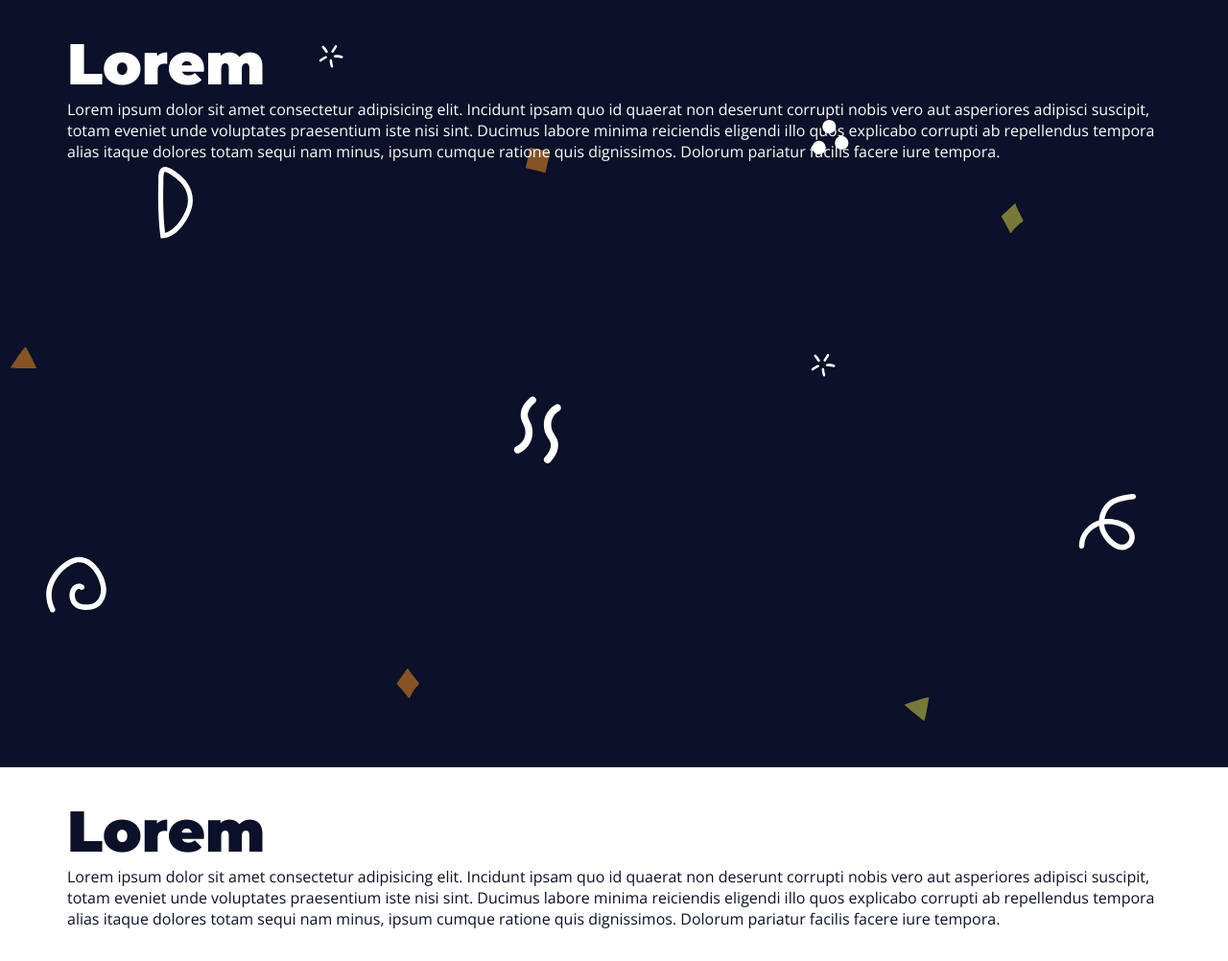
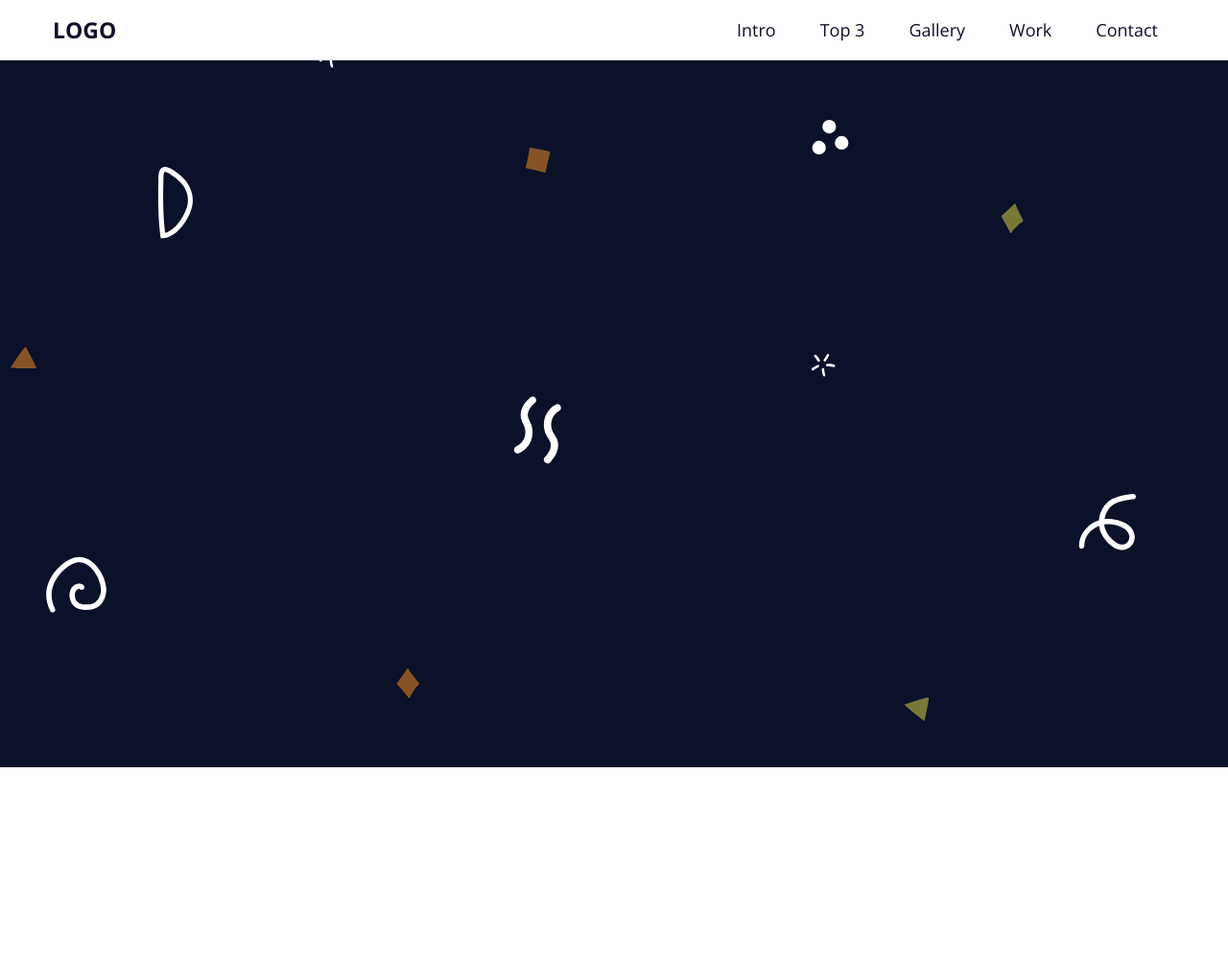
Before and after one commit to jonathandotore/landing-page, a plain HTML site: page index.html in a window 1280 px wide. Shown: the whole page at 96% size. Drawn offline with nearby package versions, Linux system fonts and the light colour scheme.

Commit message:
navbar editing

```diff
--- a/assets/css/style.css
+++ b/assets/css/style.css
@@ -5,8 +5,10 @@
 
 :root {
     font-size: 62.5%;
+    --light-gray-color: #e0e0e0;
     --primary-color: #0a1128;
     --white-color: #fff;
+    --hover-color: #ccc;
     --gap: 3rem;
 }
 
@@ -37,19 +39,69 @@ h6 {font-size: 3.5rem;}
     background-image: url(/assets/img/main-bg.svg);
     background-size: cover;
     background-position: center center;
+    background-color: var(--primary-color);
     color: var(--white-color);
 }
 
 .main-content {
-    width: 1200px;
+    max-width: 120rem;
     margin: 0 auto;
     padding: var(--gap);
 }
 
 .white-bg {
+    background-color: var(--white-color);
     color: var(--primary-color);
 }
 
 .section {
     min-height: 100vh;
 }
+
+.menu {
+    width: 100vw;
+    position: fixed;
+    top: 0;
+    left: 0;
+    right: 0;
+    border-bottom: 0.1rem solid var(--light-gray-color);
+}
+
+.menu-content {
+    display: flex;
+    justify-content: space-between;
+    align-items: center;
+    padding: 0;
+}
+
+.menu h6 {
+    font-size: 2.3rem;
+    font-family: 'Open Sans', sans-serif;
+    padding: 1.5rem;
+}
+
+.menu h6 a {
+    color: var(--primary-color);
+    text-decoration: none;
+}
+
+.menu ul{
+    list-style: none;
+    display: flex;
+}
+
+.menu ul li a {
+    display: block;
+    text-decoration: none;
+    padding: 1rem 1.3rem;
+    margin-right: 2rem;
+    font-size: 1.8rem;
+    color: var(--primary-color);
+    border-radius: 5px;
+}
+
+.menu ul li a:hover {
+    background-color: var(--primary-color);
+    color: var(--white-color);
+    transition: all 400ms ease-in-out;
+}
--- a/index.html
+++ b/index.html
@@ -6,20 +6,22 @@
     <link rel="stylesheet" href="assets/css/style.css">
     <title>Landing Page</title>
 </head>
-<body>
-    <section class="main-bg section" id="first">
-        <div class="main-content">
-            <h1>Lorem</h1>
-            <p>Lorem ipsum dolor sit amet consectetur adipisicing elit. Incidunt ipsam quo id quaerat non deserunt corrupti nobis vero aut asperiores adipisci suscipit, totam eveniet unde voluptates praesentium iste nisi sint.
-            Ducimus labore minima reiciendis eligendi illo quos explicabo corrupti ab repellendus tempora alias itaque dolores totam sequi nam minus, ipsum cumque ratione quis dignissimos. Dolorum pariatur facilis facere iure tempora.</p>
-        </div>
-    </section>
-    <section class="white-bg section" id="second">
-        <div class="main-content">
-            <h1>Lorem</h1>
-            <p>Lorem ipsum dolor sit amet consectetur adipisicing elit. Incidunt ipsam quo id quaerat non deserunt corrupti nobis vero aut asperiores adipisci suscipit, totam eveniet unde voluptates praesentium iste nisi sint.
-            Ducimus labore minima reiciendis eligendi illo quos explicabo corrupti ab repellendus tempora alias itaque dolores totam sequi nam minus, ipsum cumque ratione quis dignissimos. Dolorum pariatur facilis facere iure tempora.</p>
-        </div>
-    </section>
+<body class="main-bg">
+    <aside class="menu white-bg">
+        <section class="main-content menu-content">
+            <h6><a href="">LOGO</a></h6>
+            <nav>
+                <ul>
+                    <li><a href="intro">Intro</a></li>
+                    <li><a href="top3">Top 3</a></li>
+                    <li><a href="#">Gallery</a></li>
+                    <li><a href="#">Work</a></li>
+                    <li><a href="#">Contact</a></li>
+                </ul>
+            </nav>
+        </section>
+    </aside>
+    <section class="main-bg section" id="intro"></section>
+    <section class="white-bg section" id="top3"></section>
 </body>
 </html>
```
